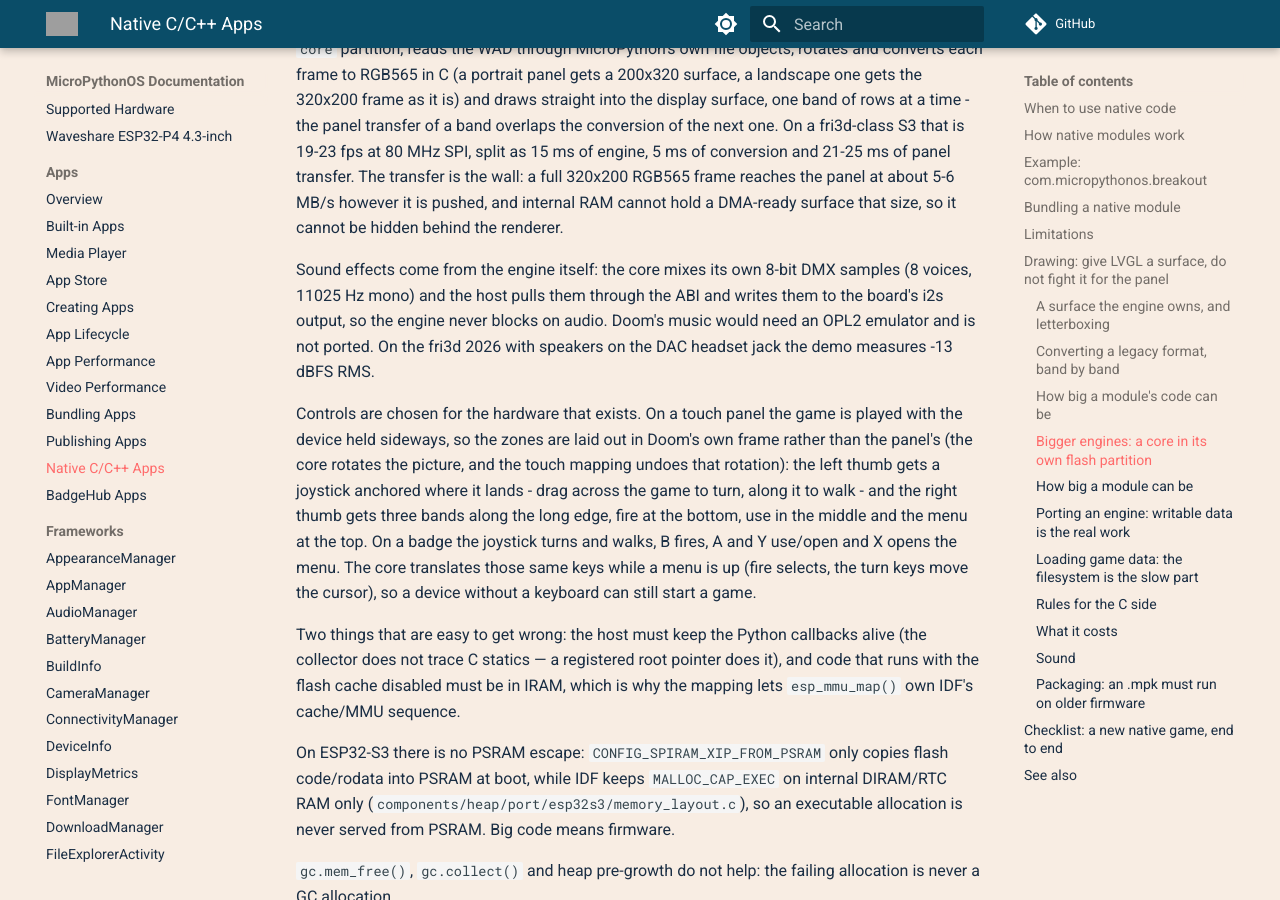
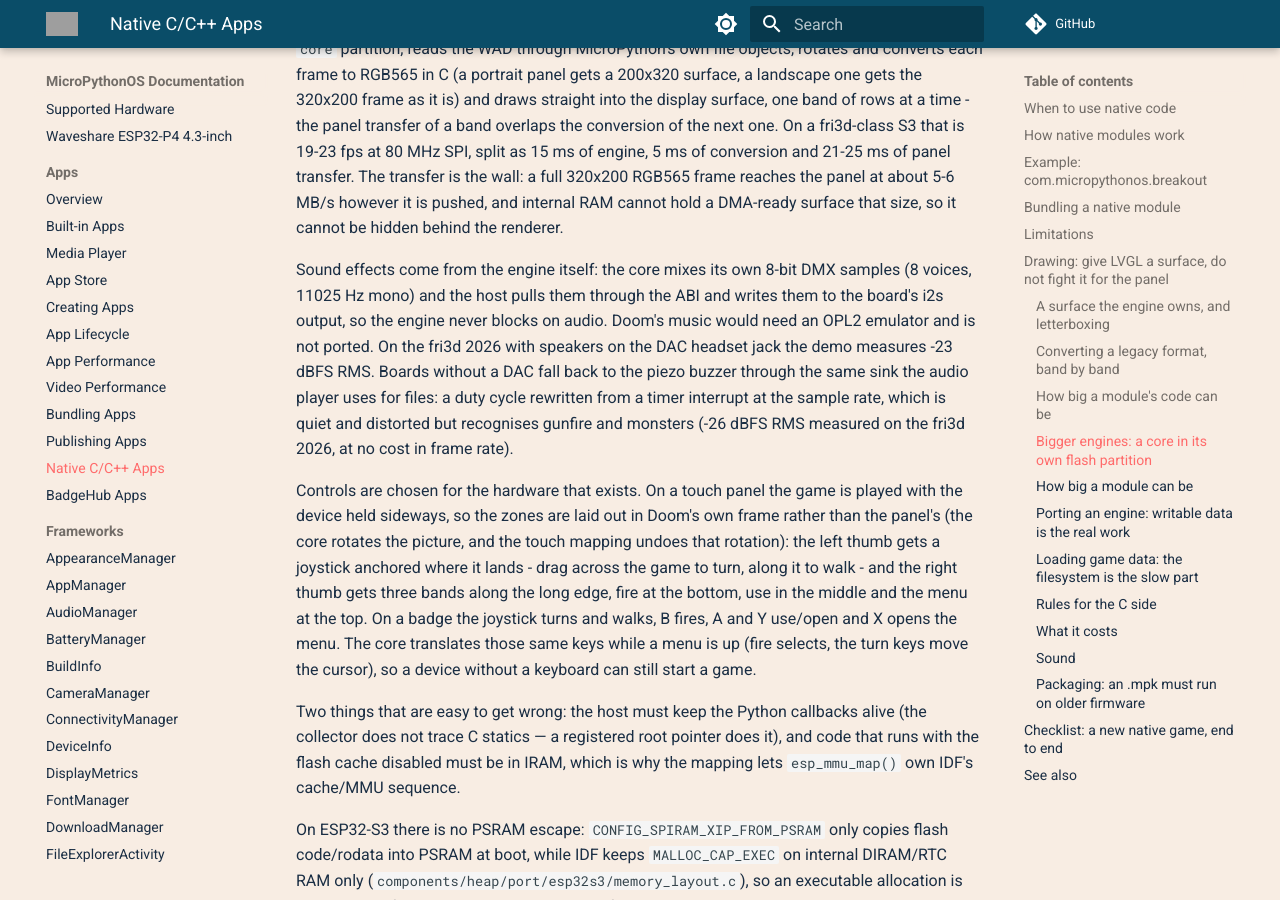
Before and after one commit to MicroPythonOS/docs, an MkDocs documentation site: the page built from docs/apps/native-apps.md, in a window 1280 px wide and 900 px high, scrolled down 5595 px. Built offline with MkDocs 1.6.1 and Material for MkDocs 9.7.7, drawn with Linux system fonts in a browser that asks for light colours; comment, search, counter and statistics services are not loaded; grey boxes are pictures that could not be loaded.

Commit message:
native apps: the piezo as a fallback audio sink

```diff
--- a/docs/apps/native-apps.md
+++ b/docs/apps/native-apps.md
@@ -256,7 +256,11 @@ Sound effects come from the engine itself: the core mixes its own 8-bit DMX
 samples (8 voices, 11025 Hz mono) and the host pulls them through the ABI and
 writes them to the board's i2s output, so the engine never blocks on audio.
 Doom's music would need an OPL2 emulator and is not ported. On the fri3d 2026
-with speakers on the DAC headset jack the demo measures -13 dBFS RMS.
+with speakers on the DAC headset jack the demo measures -23 dBFS RMS. Boards
+without a DAC fall back to the piezo buzzer through the same sink the audio
+player uses for files: a duty cycle rewritten from a timer interrupt at the
+sample rate, which is quiet and distorted but recognises gunfire and monsters
+(-26 dBFS RMS measured on the fri3d 2026, at no cost in frame rate).
 
 Controls are chosen for the hardware that exists. On a touch panel the game is
 played with the device held sideways, so the zones are laid out in Doom's own
```
